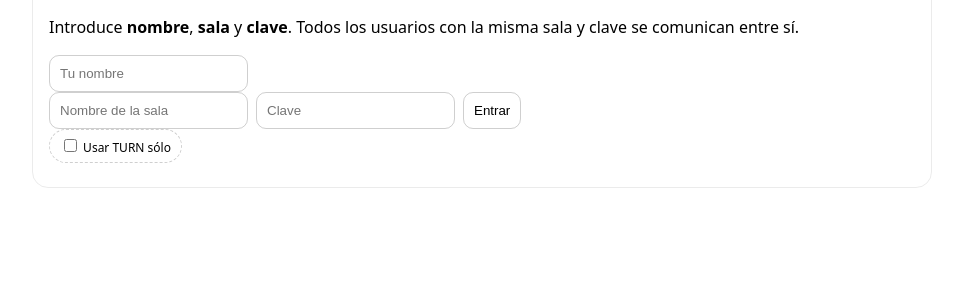
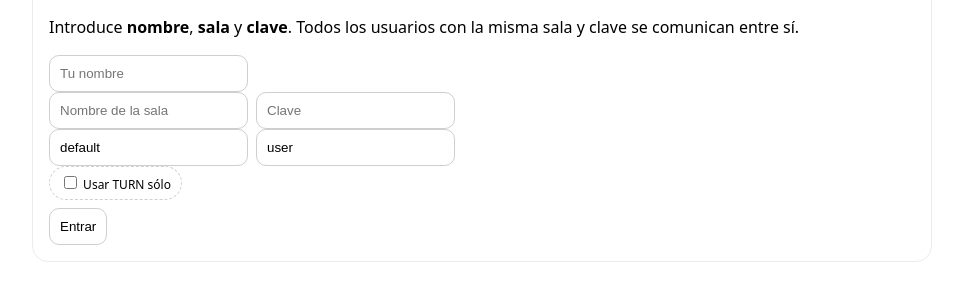
Before and after one commit to oficialdjcacho/webtalk, a website: page public/index.html in a window 1280 px wide. Shown: the part 88-388 px from the top of the page, without its empty margins (158-1121 px from the left). Drawn offline with Linux system fonts and the light colour scheme.

Commit message:
Enhance login form with group and role inputs
Added input fields for group and role in the login form.

```diff
--- a/public/index.html
+++ b/public/index.html
@@ -4,8 +4,6 @@
   <meta charset="utf-8"/>
   <meta name="viewport" content="width=device-width,initial-scale=1,viewport-fit=cover"/>
   <title>WebTalk</title>
-
-  <!-- Enlaces a estilos -->
   <link rel="stylesheet" href="/css/style.css">
 </head>
 <body>
@@ -21,12 +19,18 @@
     <div class="row">
       <input id="roomInput" placeholder="Nombre de la sala" maxlength="64"/>
       <input id="keyInput" placeholder="Clave" maxlength="64" type="password"/>
-      <button id="enterBtn">Entrar</button>
+    </div>
+    <div class="row">
+      <input id="groupInput" placeholder="Grupo (default)" maxlength="32" value="default"/>
+      <input id="roleInput" placeholder="Rol (user/admin)" maxlength="16" value="user"/>
     </div>
     <div class="row">
       <label class="pill"><input type="checkbox" id="turnOnlyChk"> Usar TURN sólo</label>
     </div>
     <div class="status" id="loginStatus"></div>
+    <div class="row">
+      <button id="enterBtn">Entrar</button>
+    </div>
   </div>
 
   <!-- SALA -->
```
